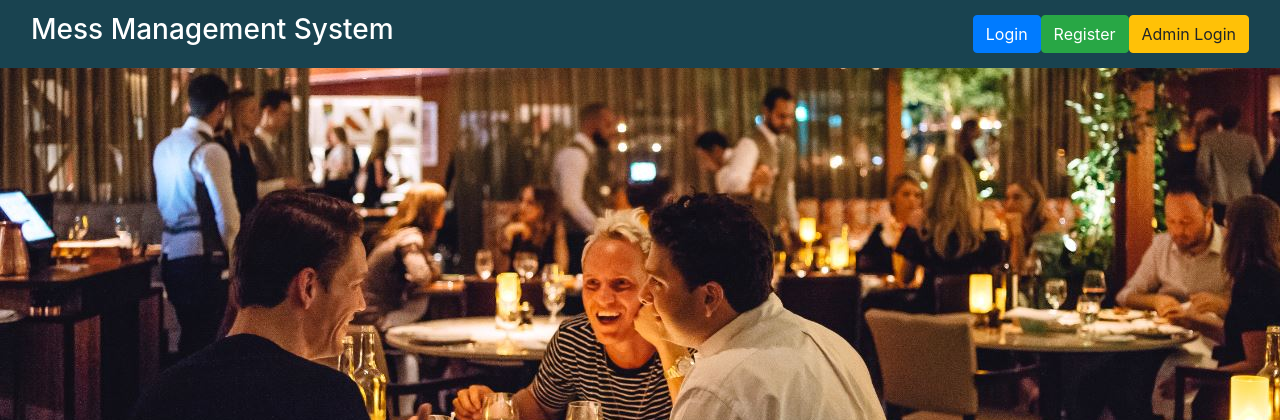
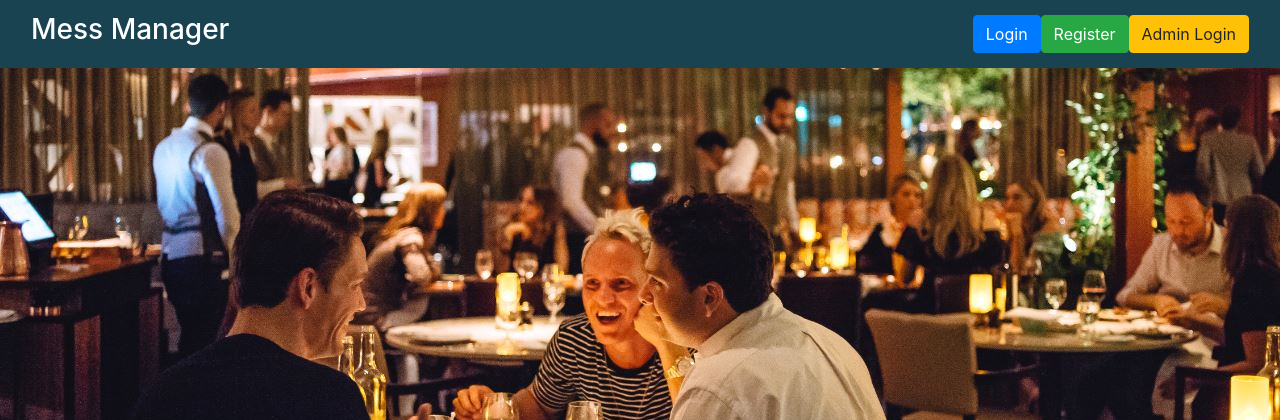
Before and after one commit to therajbali/Mess-Management-System, a PHP site: page / in a window 1280 px wide. Shown: the top 420 px of the page. Run offline with PHP 8.4, Linux system fonts and the light colour scheme.

Commit message:
Update index.php

```diff
--- a/index.php
+++ b/index.php
@@ -91,7 +91,7 @@
     <!-- Navbar -->
     <nav class="navbar navbar-expand-lg" style="background-color:#194350;">
   		<div class="container-fluid">
-  			<a class="navbar-brand" href="index.php"><h3 style="color:white;">Mess Management System</h3></a>
+  			<a class="navbar-brand" href="index.php"><h3 style="color:white;">Mess Manager </h3></a>
   		    <ul class="nav navbar-nav navbar-center">
   		      <li class="nav-item">
               <button type="button" class="btn btn-primary" data-toggle="modal" data-target="#login_modal" id="login_button">Login</button>
```
